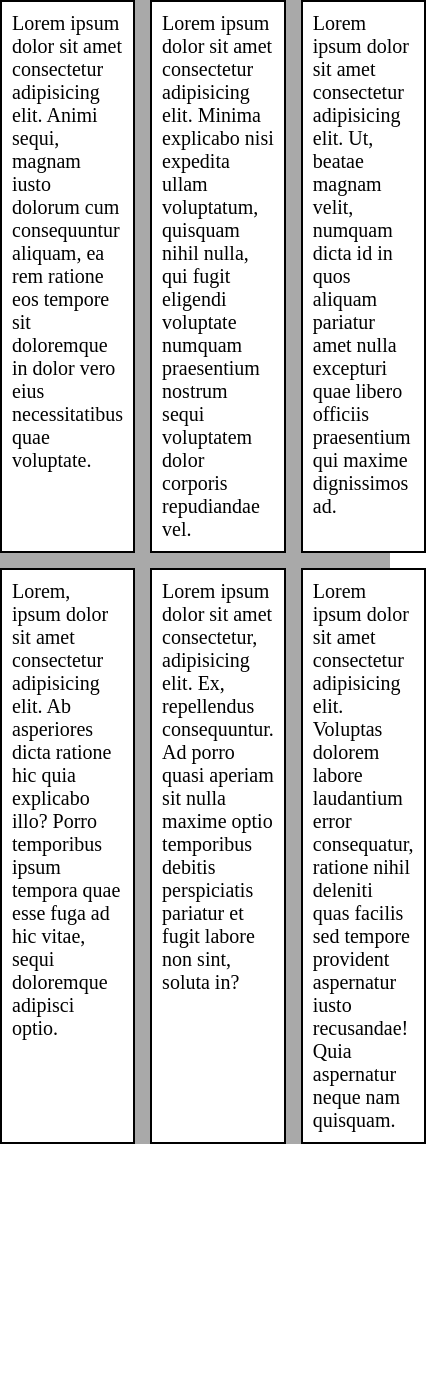
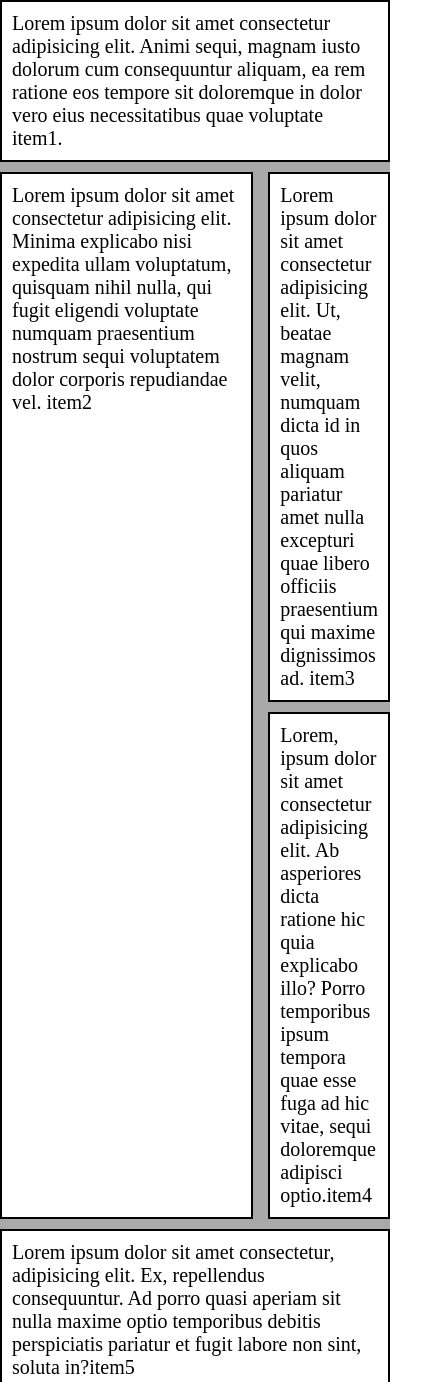
Before and after one commit to Raymond230/aulas-css3-avancado-bitcode, a plain HTML site: page manipulando-grid/index.html in a window 390 px wide. Shown: the top 1382 px of the page, 426 px wide, since content can reach past the window. Before the commit the page ends 1144 px from the top, so only its background shows below. Drawn offline with Linux system fonts and the light colour scheme.

Commit message:
exercicio 4 concluído e feito a responsividade

```diff
--- /dev/null
+++ b/exercicio4/style.css
@@ -0,0 +1,104 @@
+*{
+    margin: 0;
+    padding: 0;
+    box-sizing: border-box;
+}
+
+.content{
+    min-height: 100vh;
+    background: darkgrey;
+    display: flex;
+    flex-direction: column;
+
+}
+
+
+.header{
+    background: #fff;
+    border: 2px solid #000;
+    padding: 10px;
+    display: flex;
+    justify-content: center;
+}
+
+.main-content{
+    flex: 1 0 auto;
+    display: grid;
+    padding: 10px;
+    grid-auto-rows: minmax(200px, 100%);
+    grid-template-columns: repeat(3, 1fr);
+    grid-template-rows: repeat(3,auto);
+    gap: 10px;
+    grid-template-areas:
+    "item1 item2 item3"
+    "item4 item4 item4"
+    "item5 item5 item6";
+
+}
+
+
+.item{
+    background-color: #fff;
+    border: 2px solid #000;
+}
+
+.rodape{
+    background: #fff;
+    border: 2px solid #000;
+    padding: 10px;
+    display: flex;
+    justify-content: center;
+}
+
+.item1{
+ grid-area: item1;
+ min-width: 250px;
+}
+.item2{
+ grid-area: item2;
+ min-width: 250px;
+}
+.item3{
+ grid-area: item3;
+ min-width: 250px;
+}
+.item4{
+    grid-area: item4;
+}
+.item5{
+    grid-area: item5;
+    min-width: 350px;
+}
+.item6{
+    grid-area: item6;
+    min-width: 250px;
+
+}
+@media (max-width: 780px) {
+  .main-content {
+    grid-template-areas:
+      "item1 item1 item1"
+      "item2 item2 item2"
+      "item3 item3 item3"
+      "item4 item4 item4"
+      "item5 item5 item6";
+  }
+}
+
+@media (max-width: 630px) {
+  .main-content {
+    grid-template-areas:
+      "item1 item1 item1"
+      "item2 item2 item2"
+      "item3 item3 item3"
+      "item4 item4 item4"
+      "item5 item5 item5"
+      "item6 item6 item6";
+  }
+}
+
+@media (max-width: 360px) {
+  .item5 {
+    min-width: auto;
+  }
+}
--- a/manipulando-grid/index.html
+++ b/manipulando-grid/index.html
@@ -10,23 +10,32 @@
 
 <body>
     <div class="main-content">
-        <div class="item">
-            <p>Lorem ipsum dolor sit amet consectetur adipisicing elit. Animi sequi, magnam iusto dolorum cum consequuntur aliquam, ea rem ratione eos tempore sit doloremque in dolor vero eius necessitatibus quae voluptate.</p>
+        <div class="item item1">
+            <p>Lorem ipsum dolor sit amet consectetur adipisicing elit. Animi sequi, magnam iusto dolorum cum consequuntur aliquam, ea rem ratione eos tempore sit doloremque in dolor vero eius necessitatibus quae voluptate item1.</p>
         </div>
-        <div class="item">
-            <p>Lorem ipsum dolor sit amet consectetur adipisicing elit. Minima explicabo nisi expedita ullam voluptatum, quisquam nihil nulla, qui fugit eligendi voluptate numquam praesentium nostrum sequi voluptatem dolor corporis repudiandae vel.</p>
+        <div class="item item2">
+            <p>Lorem ipsum dolor sit amet consectetur adipisicing elit. Minima explicabo nisi expedita ullam voluptatum, quisquam nihil nulla, qui fugit eligendi voluptate numquam praesentium nostrum sequi voluptatem dolor corporis repudiandae vel. item2</p>
         </div>
-        <div class="item">
-            <p>Lorem ipsum dolor sit amet consectetur adipisicing elit. Ut, beatae magnam velit, numquam dicta id in quos aliquam pariatur amet nulla excepturi quae libero officiis praesentium qui maxime dignissimos ad.</p>
+        <div class="item item3">
+            <p>Lorem ipsum dolor sit amet consectetur adipisicing elit. Ut, beatae magnam velit, numquam dicta id in quos aliquam pariatur amet nulla excepturi quae libero officiis praesentium qui maxime dignissimos ad. item3</p>
         </div>
-        <div class="item">
-            <p>Lorem, ipsum dolor sit amet consectetur adipisicing elit. Ab asperiores dicta ratione hic quia explicabo illo? Porro temporibus ipsum tempora quae esse fuga ad hic vitae, sequi doloremque adipisci optio.</p>
+        <div class="item item4">
+            <p>Lorem, ipsum dolor sit amet consectetur adipisicing elit. Ab asperiores dicta ratione hic quia explicabo illo? Porro temporibus ipsum tempora quae esse fuga ad hic vitae, sequi doloremque adipisci optio.item4</p>
         </div>
-        <div class="item">
-            <p>Lorem ipsum dolor sit amet consectetur, adipisicing elit. Ex, repellendus consequuntur. Ad porro quasi aperiam sit nulla maxime optio temporibus debitis perspiciatis pariatur et fugit labore non sint, soluta in?</p>
+        <div class="item item5">
+            <p>Lorem ipsum dolor sit amet consectetur, adipisicing elit. Ex, repellendus consequuntur. Ad porro quasi aperiam sit nulla maxime optio temporibus debitis perspiciatis pariatur et fugit labore non sint, soluta in?item5</p>
         </div>
-        <div class="item">
-            <p>Lorem ipsum dolor sit amet consectetur adipisicing elit. Voluptas dolorem labore laudantium error consequatur, ratione nihil deleniti quas facilis sed tempore provident aspernatur iusto recusandae! Quia aspernatur neque nam quisquam.</p>
+        <div class="item item6">
+            <p>Lorem ipsum dolor sit amet consectetur adipisicing elit. Voluptas dolorem labore laudantium error consequatur, ratione nihil deleniti quas facilis sed tempore provident aspernatur iusto recusandae! Quia aspernatur neque nam quisquam.item6</p>
+        </div>
+        <div class="item item7">
+            <p>Lorem, ipsum dolor sit amet consectetur adipisicing elit. Ab asperiores dicta ratione hic quia explicabo illo? Porro temporibus ipsum tempora quae esse fuga ad hic vitae, sequi doloremque adipisci optio.item7</p>
+        </div>
+        <div class="item item8">
+            <p>Lorem ipsum dolor sit amet consectetur, adipisicing elit. Ex, repellendus consequuntur. Ad porro quasi aperiam sit nulla maxime optio temporibus debitis perspiciatis pariatur et fugit labore non sint, soluta in?item8</p>
+        </div>
+        <div class="item item9">
+            <p>Lorem ipsum dolor sit amet consectetur adipisicing elit. Voluptas dolorem labore laudantium error consequatur, ratione nihil deleniti quas facilis sed tempore provident aspernatur iusto recusandae! Quia aspernatur neque nam quisquam.item9</p>
         </div>
     </div>
 </body>
--- a/manipulando-grid/style.css
+++ b/manipulando-grid/style.css
@@ -8,9 +8,19 @@
     min-height: 100vh;
     background: darkgray;
     display: grid;
-    grid-template-columns:repeat(3, 1fr);
-    gap: 15px 15px;
-    grid-auto-rows: minmax(210px, auto);
+    grid-template-columns: repeat(3, 1fr);
+    grid-auto-rows: minmax(80px, auto);
+    gap: 10px 15px;
+    grid-template-areas:
+    "item1 item1 item1"
+    "item2 item2 item3"
+    "item2 item2 item4"
+    "item5 item5 item5"
+    "item5 item5 item5"
+    "item6 item7 item7"
+    "item8 item7 item7"
+    "item9 item9 item9";
+
 }
 
 .item{
@@ -18,5 +28,25 @@
     border: 2px solid #000;
     font-size: 20px;
     padding: 10px;
-
 }
+.item1{
+    grid-area: item1;
+}
+.item2{
+    grid-area: item2;
+}
+.item3{
+    grid-area: item3;
+}
+.item4{
+    grid-area: item4;
+}
+.item5{
+    grid-area: item5;
+}
+.item7{
+    grid-area: item7;
+}
+.item9{
+    grid-area: item9;
+}
```
Also changed, not shown: exercicio4/index.html (added, +39 -0 lines).
